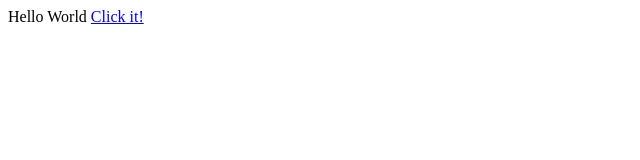
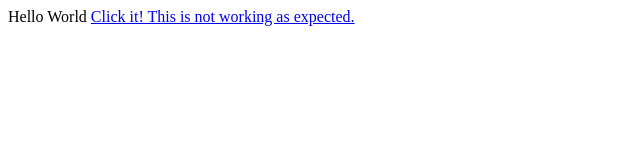
Before and after one commit to nithvijay/nithvijay.github.io, a plain HTML site: page index.html in a window 1280 px wide. Shown: the whole page, without its empty margins (0-640 px from the left). Drawn offline with Linux system fonts and the light colour scheme.

Commit message:
temp fix

```diff
--- a/index.html
+++ b/index.html
@@ -1,3 +1,3 @@
 Hello World
 
-<a href="https://github.com/nithvijay/nithvijay.github.io/blob/master/ProjectPart1.pdf"> Click it!</a>
+<a href="https://github.com/nithvijay/nithvijay.github.io/blob/master/ProjectPart1.pdf"> Click it! This is not working as expected.</a>
```
